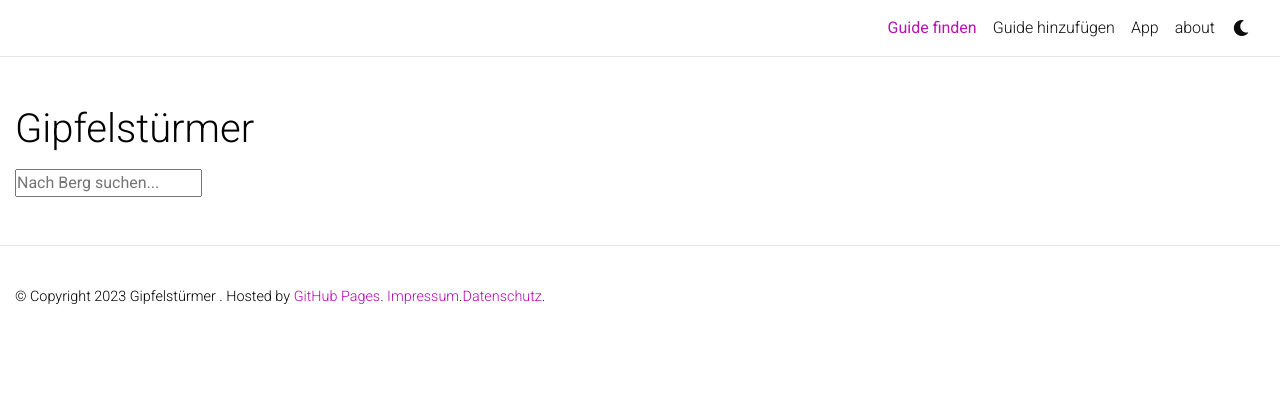
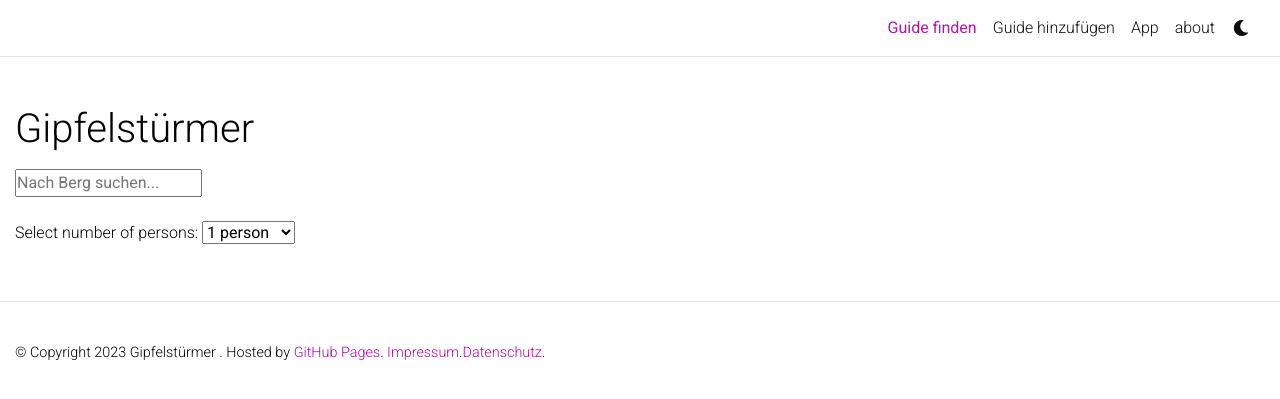
Before and after one commit to gipfelsturmer/gipfelsturmer.github.io, a Jekyll site: the page built from _pages/find_guide.md, in a window 1280 px wide. Shown: the top 399 px of the page. Built offline with Jekyll 4.4.1, drawn with Linux system fonts in a browser that asks for light colours; comment, search, counter and statistics services are not loaded; a style sheet for code colours, icons or effects is not loaded.

Commit message:
select number of person

```diff
--- a/_pages/find_guide.md
+++ b/_pages/find_guide.md
@@ -20,6 +20,18 @@ social: false  # includes social icons at the bottom of the page
   <body>
 
     <input type="text" id="filter-input" placeholder="Nach Berg suchen...">
+    <br>
+    <div>
+      <br>
+      <label for="numPersons">Select number of persons:</label>
+      <select id="numPersons" onchange="getAndDisplayData()">
+        <option value="1">1 person</option>
+        <option value="2">2 persons</option>
+        <option value="3">3 persons</option>
+        <option value="4">4 persons</option>
+      </select>
+    </div>
+
 
     <div id="mountain-container">
       <div class="offer-container-wrapper">
--- a/_projects/js/functions.js
+++ b/_projects/js/functions.js
@@ -140,13 +140,16 @@ function uploadMountainGuide() {
     })
 }
 
-
 function getAndDisplayData() {
   var db = firebase.firestore();
   var mountainContainer = document.getElementById('mountain-container');
+  var numPersonsSelect = document.getElementById('numPersons');
+  var selectedNumPersons = parseInt(numPersonsSelect.value);
 
   db.collection('mountains_bergfuehrer').get()
     .then(function(querySnapshot) {
+      mountainContainer.innerHTML = ''; // Clear the existing content
+
       querySnapshot.forEach(function(doc) {
         var mountain = doc.data().normalroute;
         var guides = mountain.mountain_guides;
@@ -176,25 +179,24 @@ function getAndDisplayData() {
           guideName.classList.add('guide-name');
           offer.appendChild(guideName);
 
-          if (guide.price_one_person !== -1) {
+          // Now, let's filter the displayed prices based on the selectedNumPersons
+          if (selectedNumPersons === 1 && guide.price_one_person !== -1) {
+            // Display only the price for 1 person
             var costOne = document.createElement('p');
             costOne.textContent = 'Preis (1 Person): ' + guide.price_one_person + ' EUR';
             offer.appendChild(costOne);
-          }
-
-          if (guide.price_two_person !== -1) {
+          } else if (selectedNumPersons === 2 && guide.price_two_person !== -1) {
+            // Display only the price for 2 persons
             var costTwo = document.createElement('p');
             costTwo.textContent = 'Preis (2 Personen): ' + guide.price_two_person + ' EUR';
             offer.appendChild(costTwo);
-          }
-
-          if (guide.price_three_person !== -1) {
+          } else if (selectedNumPersons === 3 && guide.price_three_person !== -1) {
+            // Display only the price for 3 persons
             var costThree = document.createElement('p');
             costThree.textContent = 'Preis (3 Personen): ' + guide.price_three_person + ' EUR';
             offer.appendChild(costThree);
-          }
-
-          if (guide.price_four_person !== -1) {
+          } else if (selectedNumPersons === 4 && guide.price_four_person !== -1) {
+            // Display only the price for 4 persons
             var costFour = document.createElement('p');
             costFour.textContent = 'Preis (4 Personen): ' + guide.price_four_person + ' EUR';
             offer.appendChild(costFour);
@@ -233,7 +235,6 @@ function getAndDisplayData() {
         container.appendChild(offerContainer);
         mountainContainer.appendChild(container);
       });
-      //document.body.appendChild(mountainContainer);
     })
     .catch(function(error) {
       console.error('Error getting documents: ', error);
```
